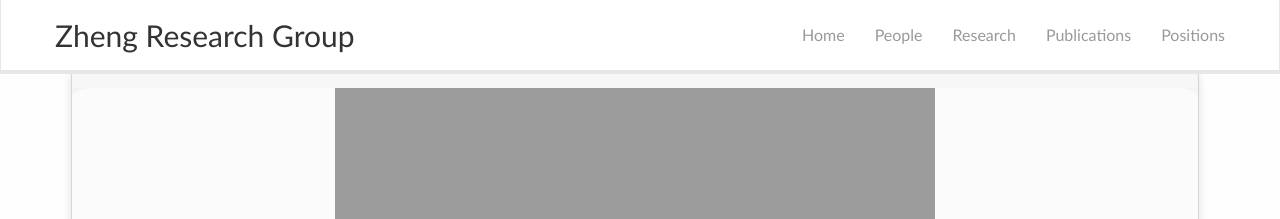
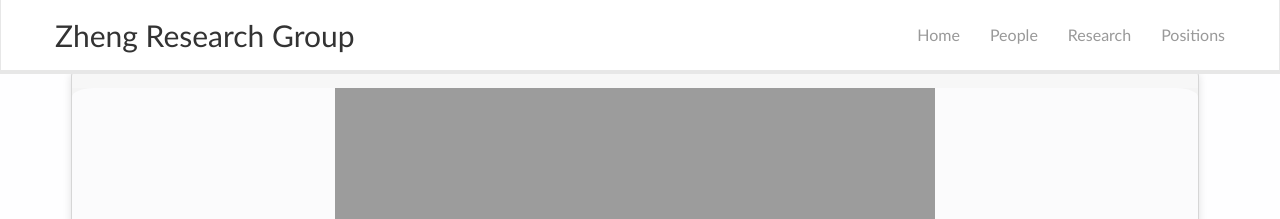
Before and after one commit to zhengchen3/zhengchen3.github.io, a Jekyll site: the page built from _pages/home.md, in a window 1280 px wide. Shown: the top 219 px of the page. Built offline with Jekyll 4.4.1, drawn with Linux system fonts in a browser that asks for light colours; nearby versions of some CDN libraries.

Commit message:
Apply Coley-style parameters: CSS, nav, footer, news

```diff
--- a/_includes/header.html
+++ b/_includes/header.html
@@ -15,7 +15,6 @@
 		<li><a href="{{ site.url }}{{ site.baseurl }}/">Home</a></li>
 		<li><a href="{{ site.url }}{{ site.baseurl }}/team">People</a></li>
 		<li><a href="{{ site.url }}{{ site.baseurl }}/research">Research</a></li>
-		<li><a href="{{ site.url }}{{ site.baseurl }}/publications">Publications</a></li>
 		<li><a href="{{ site.url }}{{ site.baseurl }}/vacancies">Positions</a></li>
 	<!-- li><a href="{{ site.url }}{{ site.baseurl }}/pictures">(Pics)</a></li> -->
 	  </ul>
```
Also changed, not shown: 2 other files.
